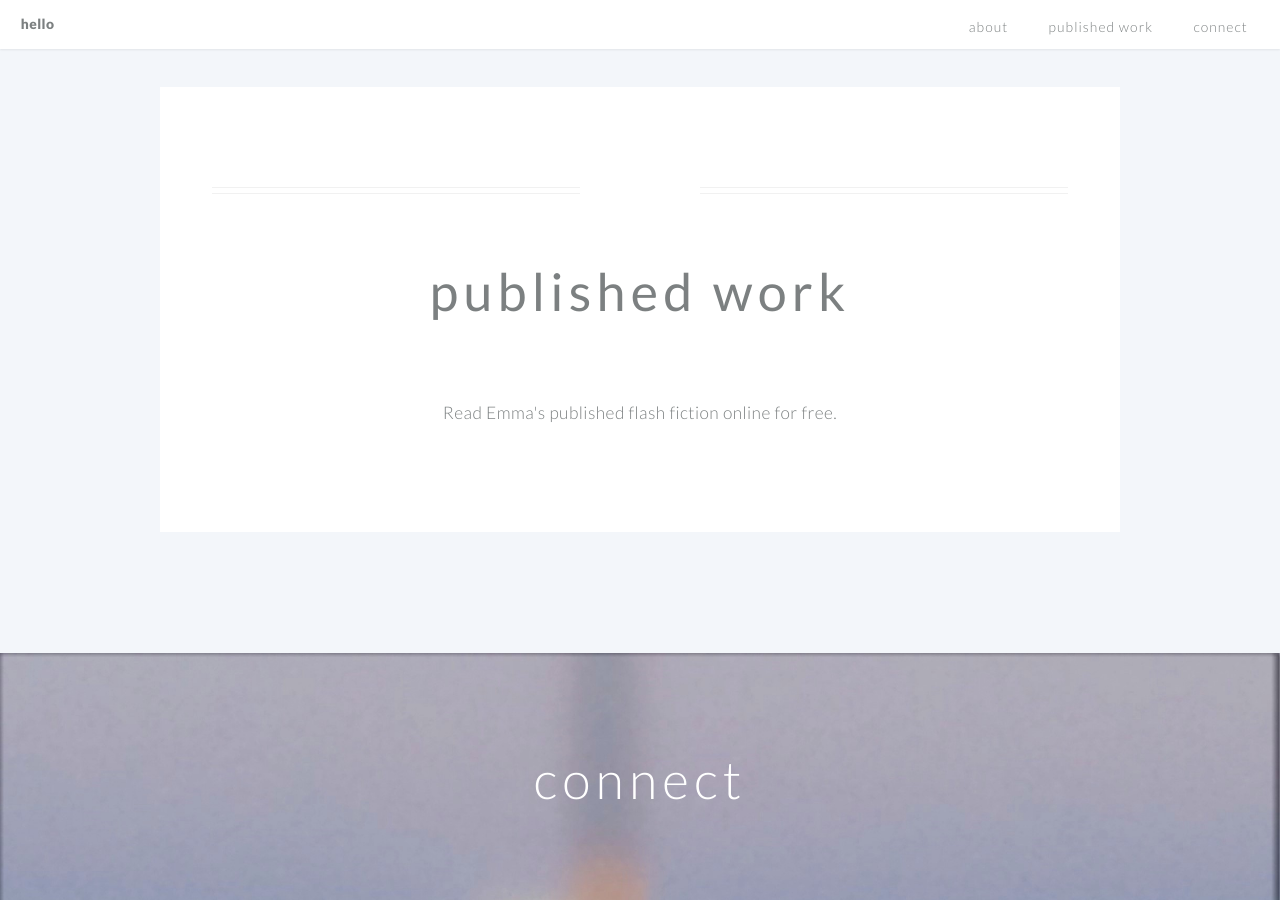
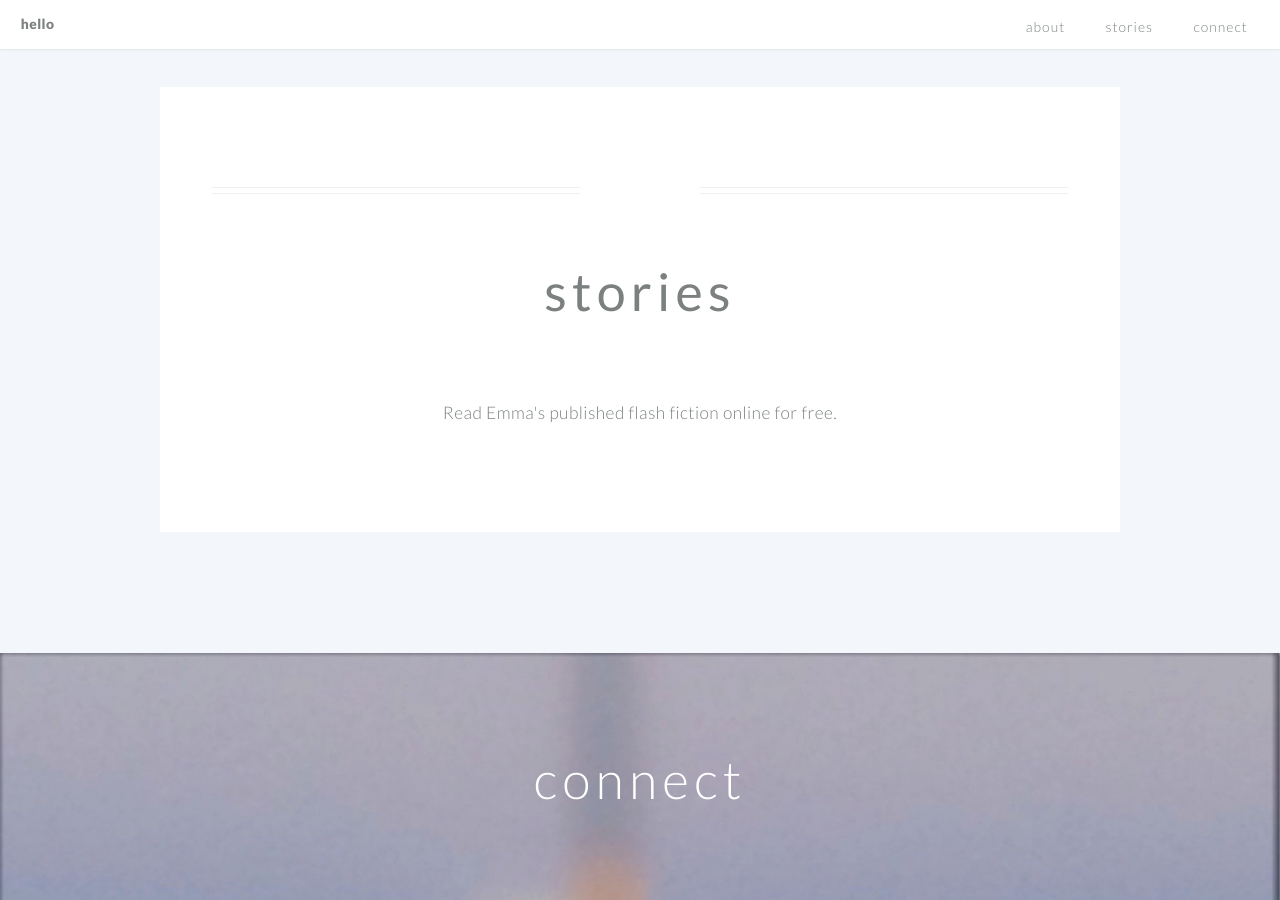
Before and after one commit to tinystories/tinystories.github.io, a Jekyll site: the page built from index.md, in a window 1280 px wide and 900 px high, scrolled down 1199 px. Built offline with Jekyll 4.4.1, drawn with Linux system fonts in a browser that asks for light colours.

Commit message:
Update index.md
Rename published work to stories

```diff
--- a/index.md
+++ b/index.md
@@ -24,7 +24,7 @@ about_button_label: visit the WLWriters website # the label on the button
 
 # By declaring these variables, you can include a portfolio showcasing your work and organize your portfolio's items into a custom layout, all without adding any CSS. In addition, you must 1) create an HTML file in the_includes folder for each project with the text you'd like to display, and 2) create a YAML file in the _data folder describing the order in which each project should be shown and categorized. See `/includes/example.html` and `/_data/work.yml` for examples.
 
-portfolio: published work # the heading for your portfolio and title of your YAML file
+portfolio: stories # the heading for your portfolio and title of your YAML file
 portfolio_description: Read Emma's published flash fiction online for free.
 
 # optional CTA section --------------------------------------------------
```
